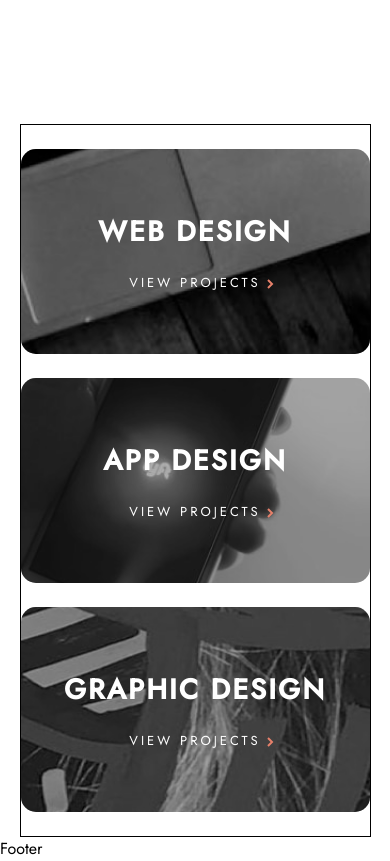
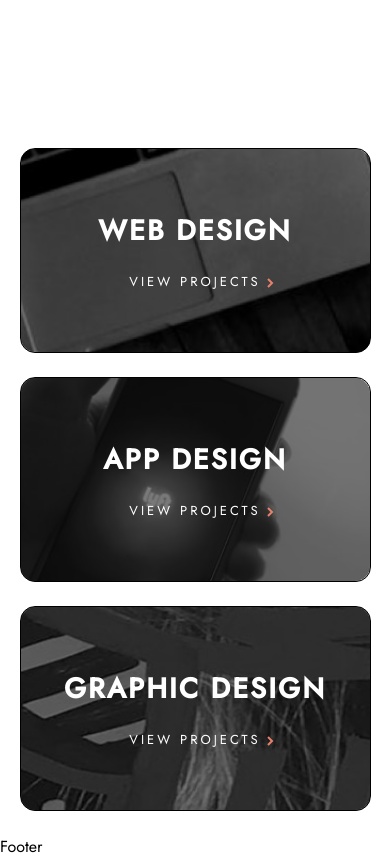
Before and after one commit to godwinopara/designo-site, a Gatsby site: page / in a window 390 px wide. Shown: the part 680-1541 px from the top of the page. Built offline with nearby package versions, Linux system fonts and the light colour scheme; Gatsby itself is replaced by a stand-in of ours.

```diff
--- a/src/components/project.js
+++ b/src/components/project.js
@@ -27,19 +27,21 @@ const Project = ({
 export default Project;
 
 const Projects = styled.div`
-  height: 20.5rem;
-  width: 100%;
+  border: 1px solid black;
+  border-radius: 15px;
   background: url(${(props) => props.mobileImage});
-  background-position: center;
+  background-position: cover;
   background-size: cover;
+  background-repeat: no-repeat;
   color: black;
   display: flex;
   align-items: center;
   justify-content: center;
+  min-height: 20.5rem;
+  margin: 2.4rem auto;
   position: relative;
-  margin: 2.4rem auto;
-  border-radius: 15px;
   text-align: center;
+  width: 100%;
 
   ::before {
     content: "";
@@ -49,7 +51,7 @@ const Projects = styled.div`
     height: 100%;
     width: 100%;
     background: rgba(0, 0, 0, 1);
-    opacity: 0.3;
+    opacity: 0.5;
     border-radius: 15px;
   }
 
@@ -59,14 +61,19 @@ const Projects = styled.div`
 
   @media screen and (min-width: 768px) {
     background: url(${(props) => props.tabletImage});
+    background-repeat: no-repeat;
+    background-position: center;
+    background-size: cover;
     height: 20rem;
   }
 
   @media screen and (min-width: 1024px) {
     background: url(${(props) => props.desktopImage});
     background-repeat: no-repeat;
+    background-position: center;
+    background-size: cover;
+    margin: 0;
     height: 30.8rem;
-    display: grid;
   }
 `;
 
--- a/src/pages/index.js
+++ b/src/pages/index.js
@@ -63,9 +63,14 @@ const HeaderHero = styled.div`
 `;
 
 const Projects = styled.section`
-  border: 1px solid black;
   @media screen and (min-width: 1024px) {
     display: grid;
+    grid-gap: 2rem;
     grid-template-columns: repeat(2, 1fr);
+
+    div:first-child {
+      grid-row: span 2;
+      height: 100%;
+    }
   }
 `;
```
